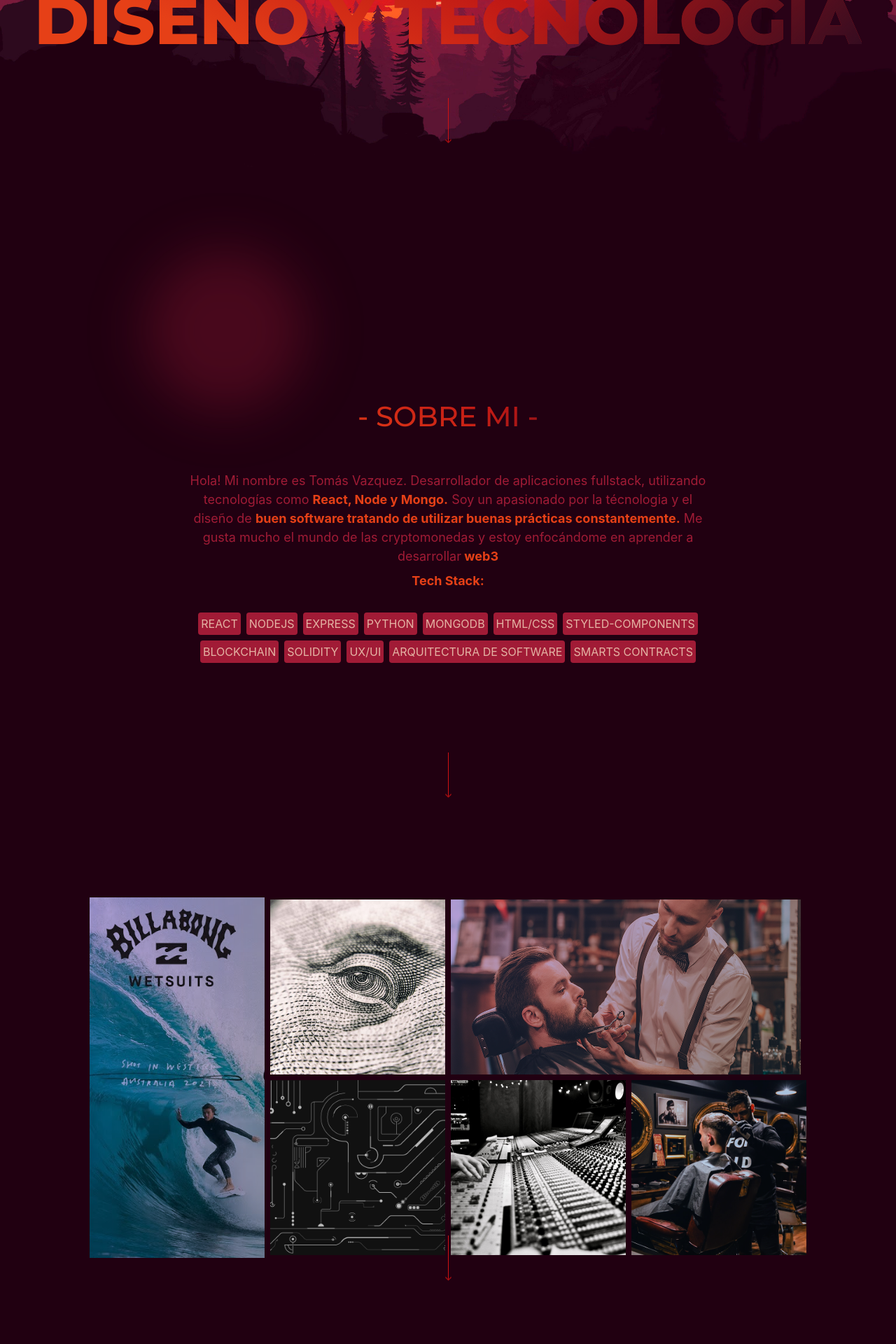
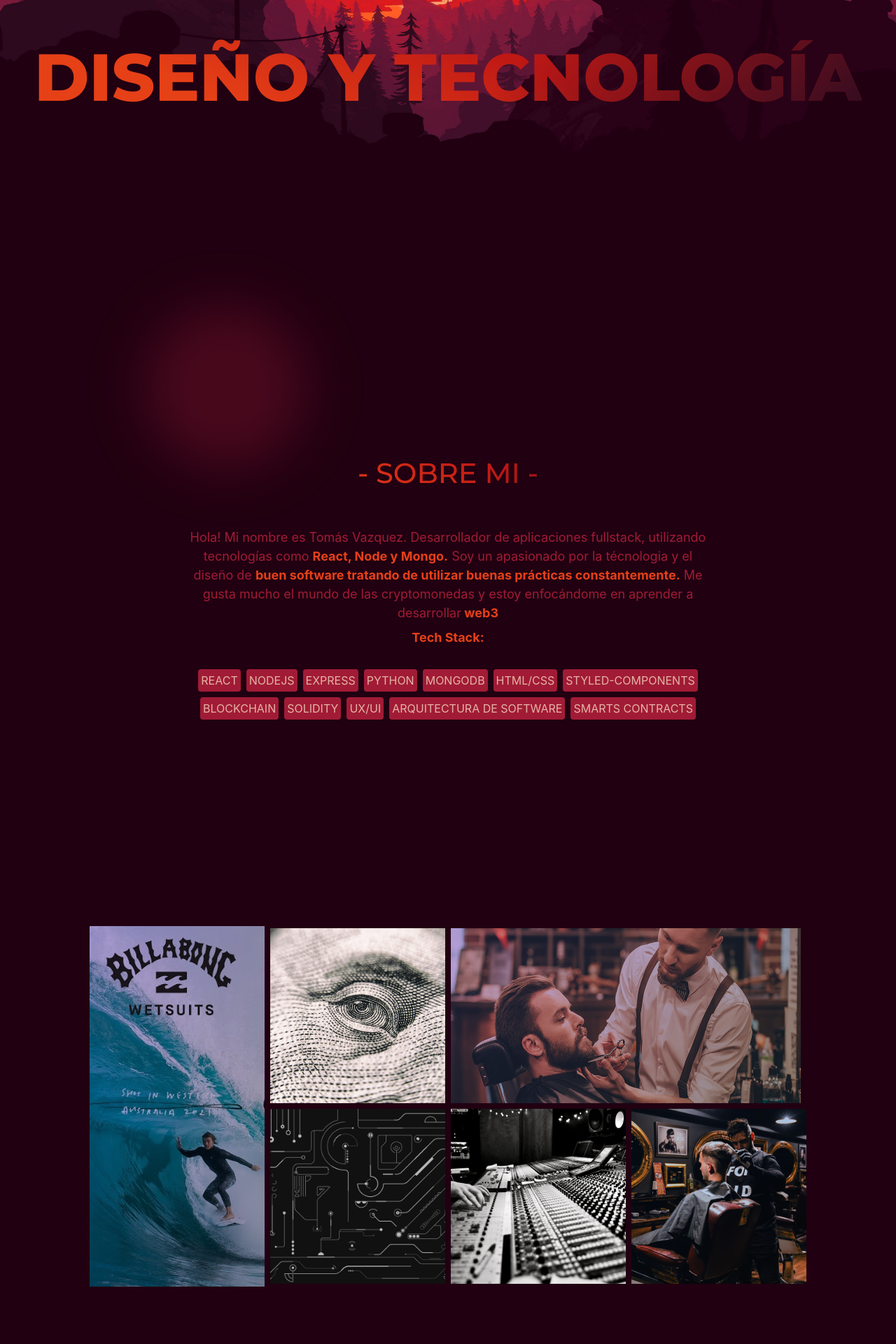
Before and after one commit to vazqueztomas/portfolio, a React (Create React App) app: page / in a window 1280 px wide. Shown: the part 420-2340 px from the top of the page at 70% size. Built offline with nearby package versions, Linux system fonts and the light colour scheme.

Commit message:
fix: removed scroll arrow, bc it causes a lot of issues

```diff
--- a/src/components/ContributorsView.js
+++ b/src/components/ContributorsView.js
@@ -1,5 +1,4 @@
 import React from 'react';
-import styled from 'styled-components';
 import TextOrange from './common/TextOrange';
 import TitleRemarcado from './TitleRemarcado';
 import CardCrypto from './web3_section/CardCrypto';
--- a/src/components/Descripcion.js
+++ b/src/components/Descripcion.js
@@ -2,7 +2,6 @@ import { Stack, Text } from '@chakra-ui/react';
 import React from 'react';
 import TitleRemarcado from './TitleRemarcado';
 import styled from 'styled-components';
-import ScrollBottom from './ScrollBottom';
 import { BoxAnimated } from './Hero';
 
 const TECNOLOGIAS = ['REACT', 'NODEJS', 'EXPRESS', 'PYTHON','MONGODB', 'HTML/CSS', 'STYLED-COMPONENTS', 'BLOCKCHAIN', 'SOLIDITY', 'UX/UI', 'ARQUITECTURA DE SOFTWARE', 'SMARTS CONTRACTS']
@@ -89,8 +88,6 @@ const Descripcion = () => {
         </Stack>
     </BoxAnimated>
 
-      <ScrollBottom linkTo = 'works'/>
-
     </Stack>
 
   );
--- a/src/components/Hero.js
+++ b/src/components/Hero.js
@@ -1,7 +1,6 @@
 import React from 'react';
 import { Stack, Text} from '@chakra-ui/react';
 import './Hero.css';
-import ScrollBottom from './ScrollBottom';
 import { motion} from "framer-motion";
 
 export const BoxAnimated = ({children, ...props}) => {
@@ -26,14 +25,12 @@ const Hero = () => {
       justifyContent={['start','center']}
       color = '#FFA475'
       height= {['800px','100vh']}
-      gap = {20}
       >
       <BoxAnimated>
       <Stack id="hero-text" justifyContent={['center']} alignItems={'center'} pt={'260px'}>
         <Text fontSize={['4xl','5xl','6xl', '95px']} as = 'h1' px={[2, 1, 0]}>diseño y tecnología</Text>
       </Stack>
       </BoxAnimated>
-      <ScrollBottom linkTo = 'aboutme' />
 
     </Stack>
   );
--- a/src/components/Works.js
+++ b/src/components/Works.js
@@ -7,7 +7,6 @@ import RuinsSVG from '../assets/images/ruins.jpg';
 import LyricsSVG from '../assets/images/lyrics.jpg';
 import DevaluargSVG from '../assets/images/devaluarg.jpg';
 import './Works.css';
-import ScrollBottom from './ScrollBottom';
 import { BoxAnimated } from './Hero';
 
 
@@ -39,7 +38,6 @@ const Works = ()  => {
           </Stack>
           </Stack>
       </Stack>
-      <ScrollBottom/>
       </BoxAnimated>
 
     </Stack>
--- a/src/components/web3_section/CardCrypto.jsx
+++ b/src/components/web3_section/CardCrypto.jsx
@@ -6,13 +6,11 @@ import {
     Text,
     Stack,
     Button,
-    useColorModeValue,
     Image,
     Link
   } from '@chakra-ui/react';
   import GitHubIcon from '@mui/icons-material/GitHub';
 import styled from 'styled-components';
-import { orange } from '@mui/material/colors';
 
 const BoxWithStyle = styled(Box)`
     transition: all .2s ease-in-out;
```
